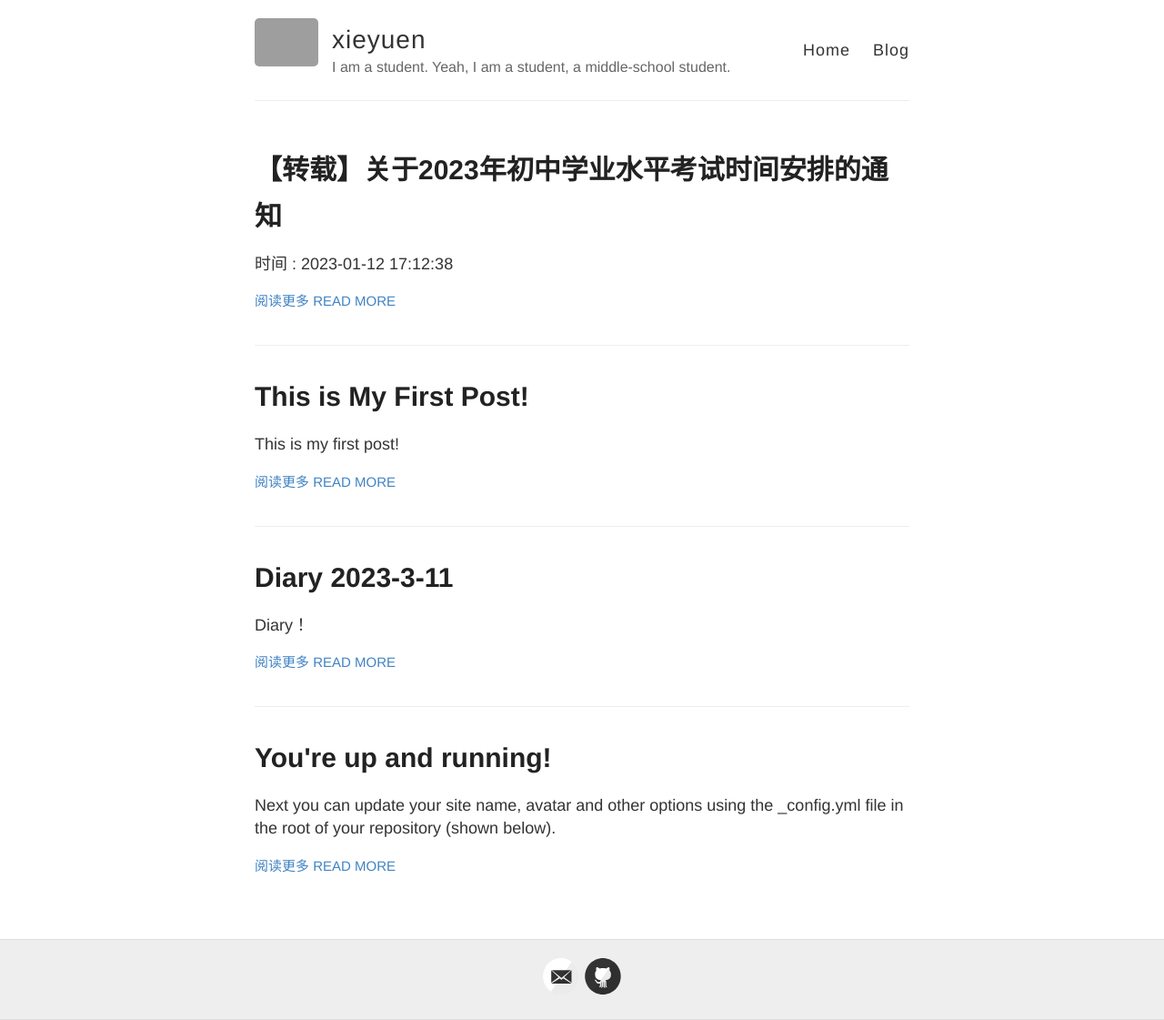
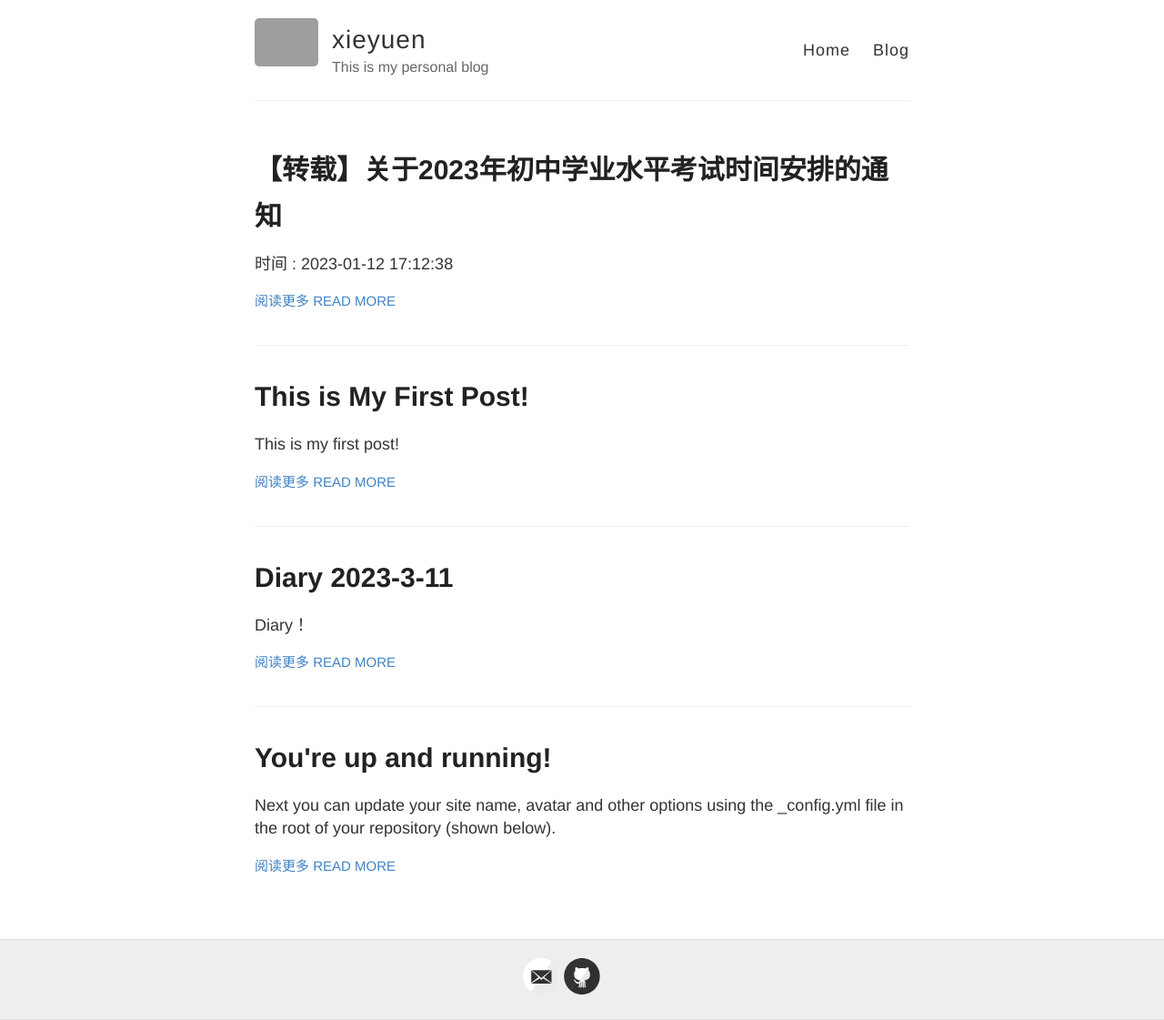
Before and after one commit to xieyuen/blog.github.io, a Jekyll site: the page built from index.html, in a window 1280 px wide. Shown: the whole page at 91% size. Built offline with Jekyll 4.4.1, drawn with Linux system fonts in a browser that asks for light colours.

Commit message:
Update _config.yml

```diff
--- a/_config.yml
+++ b/_config.yml
@@ -6,7 +6,7 @@
 name: xieyuen
 
 # Short bio or description (displayed in the header)
-description: I am a student. Yeah, I am a student, a middle-school student.
+description: This is my personal blog
 
 # URL of your avatar or profile pic (you could use your GitHub profile pic)
 avatar: https://xieyuen.github.io/blog.github.io/images/avatar.png
@@ -30,6 +30,7 @@
   stackoverflow: # your stackoverflow profile, e.g. "users/50476/bart-kiers"
   youtube: # channel/<your_long_string> or user/<user-name>
   googleplus: # anything in your profile username that comes after plus.google.com/
+  qq: 2035381689 # 输入 QQ 号
 
 # Enter your Disqus shortname (not your username) to enable commenting on posts
 # You can find your shortname on the Settings page of your Disqus account
```
